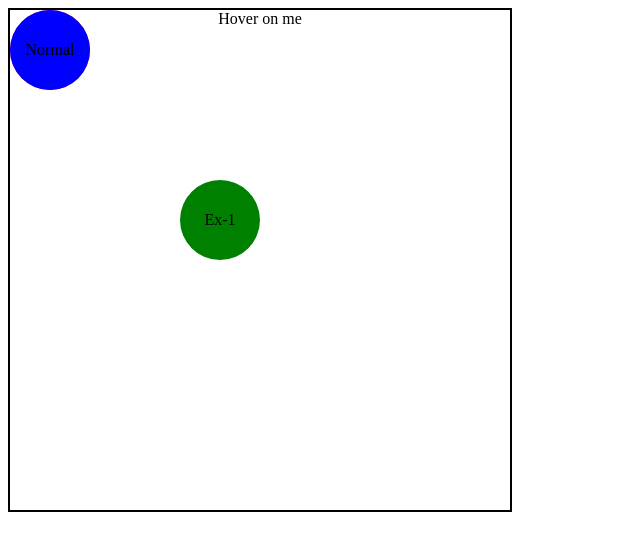
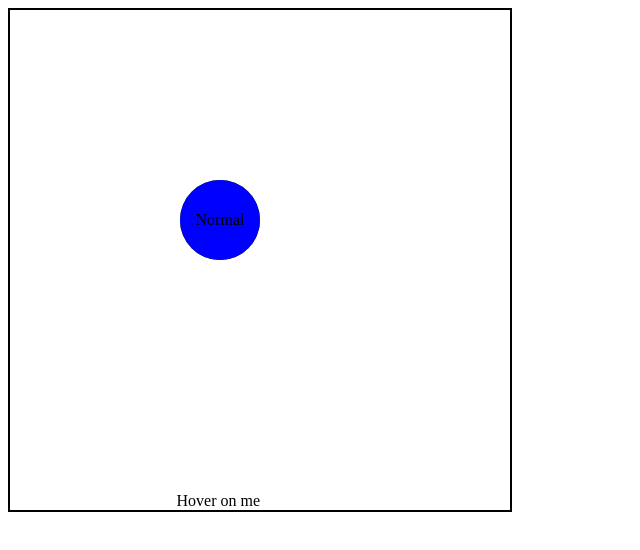
Before and after one commit to NaDo2383/assignments, a plain HTML site: page CSS transition assignment/assign3/index.html in a window 1280 px wide. Shown: the whole page, without its empty margins (0-640 px from the left). Drawn offline with Linux system fonts and the light colour scheme.

Commit message:
20221126 home

```diff
--- a/CSS transition assignment/assign3/style.css
+++ b/CSS transition assignment/assign3/style.css
@@ -9,6 +9,8 @@
 }
 
 .container .shape-1 {
+    left: 170px;
+    top: 170px;
     border-radius: 50%;
     width: 80px;
     height: 80px;
@@ -41,6 +43,8 @@
 }
 
 .shape-3 {
+    right: 250px;
+    top: 170px;
     border-radius: 50%;
     width: 80px;
     height: 80px;
@@ -50,14 +54,16 @@
     align-items: center;
     position: absolute;
     z-index: 8;
-    transition-property: top, right, all;
-    transition-duration: 0.5s, 0.5s, 0.5s;
-    transition-delay: 0s, 1s, 1s;
+    transition-property: top, right, border-radius, background-color;
+    transition-duration: 1s, 1s, 1s, 0.5s, 0.5s;
+    transition-delay: 0s, 1s, 1s, 1s, 0.5s;
+    transition-timing-function: ease-in-out;
 }
 
 .hover-me {
-    align-self: flex-end;
-    justify-self: center;
+    position: absolute;
+    right: 250px;
+    bottom: 0px;
 }
 
 .container:hover .shape-1 {
```
